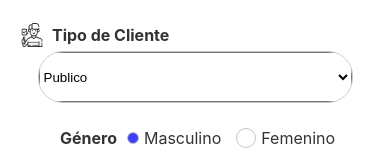
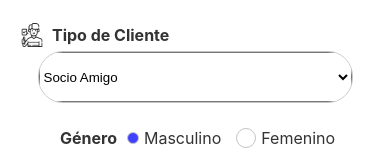
Before and after one commit to FarmanimalsSistemas/FarmanimalsApp, a React Native app: screen /RegistrarScreen in a window 390 px wide. Shown: the part 396-548 px from the top of the page. Built offline with nearby package versions, Linux system fonts and the light colour scheme.

Commit message:
Agregue mas tipos de clientes

```diff
--- a/src/screens/LoginScreen.jsx
+++ b/src/screens/LoginScreen.jsx
@@ -113,7 +113,7 @@ const styles = StyleSheet.create({
   loginButton: {
     width: '90%',
     backgroundColor: '#00ADEF',
-    padding: 15,
+    padding: 20,
     borderRadius: 5,
     alignItems: 'center',
     marginBottom: 20,
--- a/src/screens/RegistrarScreen.jsx
+++ b/src/screens/RegistrarScreen.jsx
@@ -65,8 +65,13 @@ const RegistrationScreen = () => {
         selectedValue={customerType}
         onValueChange={(itemValue, itemIndex) => setCustomerType(itemValue)}
         items={[
+          { label: 'Socio Amigo', value: 'Socio Amigo' },
           { label: 'MVZ', value: 'MVZ' },
-          { label: 'Publico', value: 'Publico' },
+          { label: 'Franquiciatario', value: 'Franquiciatario' },
+          { label: 'Cliente Institucional', value: 'Cliente Institucional' },
+          { label: 'Empleado Institucional', value: 'Empleado Institucional' },
+          { label: 'Mayorista', value: 'Mayorista' },
+
         ]}
       />
       <CustomRadioField
@@ -183,7 +188,7 @@ const styles = StyleSheet.create({
     borderColor: '#000',
     // Sombra para iOS
     shadowColor: '#000',
-    shadowOffset: { width: 0, height: 2 },
+    shadowOffset: { width: 0, height: 1 },
     shadowOpacity: 0.1,
     shadowRadius: 1.5,
   },
```
Also changed, not shown: src/screens/RegistarMVZScreen.jsx (added).
